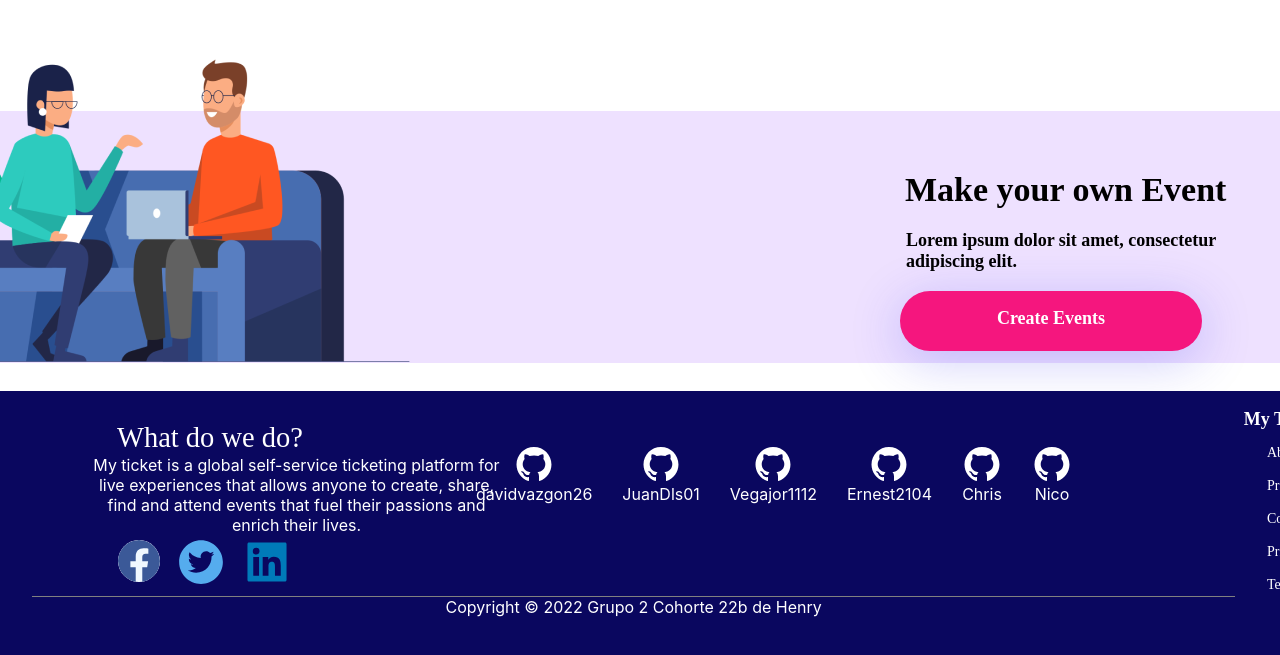
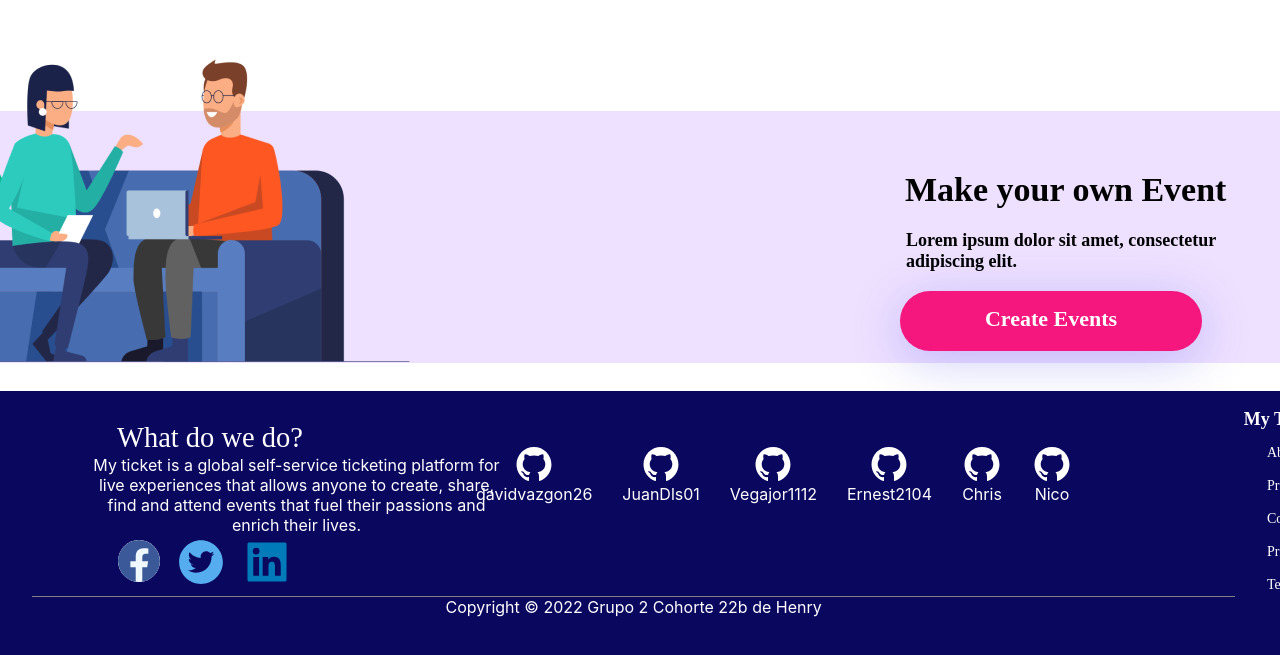
Before and after one commit to JuanDls01/client-concerts, a React (Create React App) app: page / in a window 1280 px wide. Shown: the part 1850-2505 px from the top of the page. Built offline with nearby package versions, Linux system fonts and the light colour scheme; no server answers.

Commit message:
primera parte de rutas en el front

```diff
--- a/src/App.js
+++ b/src/App.js
@@ -1,14 +1,21 @@
-import './App.css';
 import { Route, Routes } from 'react-router-dom';
 
 import Home from './components/Home/Home'
+import NoMatch from './components/NoMatch/NoMatch'
+import RegisterForm from './components/registerForm/RegisterForm'
 
+import './App.css';
 
 function App() {
   return (
     <div className="App">
-            <Home />
-    </div>
+    <Routes>
+          <Route index  element={<Home/>}/>
+          <Route path="/register"  element={<RegisterForm/>} />
+          <Route path="*" element={<NoMatch/>} />
+    </Routes>
+
+  </div>
   );
 }
 
--- a/src/components/CreateEvents/CreateEvents.module.css
+++ b/src/components/CreateEvents/CreateEvents.module.css
@@ -65,7 +65,7 @@
     font-family: 'DM Sans';
     font-style: normal;
     font-weight: 700;
-    font-size: 18px;
+    font-size: 22px;
     line-height: 55px;
 }
 
--- a/src/components/Home/Home.jsx
+++ b/src/components/Home/Home.jsx
@@ -16,7 +16,8 @@ export default function Home(){
         <div>
             <Hero/>
             <NavBar/>
-            <EventsCards/>
+            <div name="UpcomingEvents" id="UpcomingEvents"/>
+            <EventsCards />
             <CreateEvents/>
             <Footer/>
         </div>
--- a/src/components/NavBar/NavBar.jsx
+++ b/src/components/NavBar/NavBar.jsx
@@ -9,13 +9,13 @@ const NavBar = () => {
             <nav className={s.navegacion}>
                 <ul>
                     <li>
-                    <Link className={s.link} to="/">Events</Link>
+                    <a href="#UpcomingEvents" className={s.link} to="/">Events</a>
                     </li>
                     <li>
                     <Link className={s.link} to="/">Contact</Link>
                     </li>
                     <li>
-                    <Link className={s.link} to="/">Register</Link>
+                    <Link className={s.link} to="/register">Register</Link>
                     </li>
                 </ul>
 
--- /dev/null
+++ b/src/components/NoMatch/NoMatch.jsx
@@ -0,0 +1,9 @@
+
+
+export default function NoMatch(){
+
+    return(<div>
+        Page not found
+    </div>)
+
+}
--- /dev/null
+++ b/src/components/registerForm/RegisterForm.jsx
@@ -0,0 +1,9 @@
+
+
+export default function RegisterForm(){
+    return(
+        <div>
+            Formulario de registro
+        </div>
+    )
+}
```
Also changed, not shown: src/components/NoMatch/NoMatch.module.css (added).
